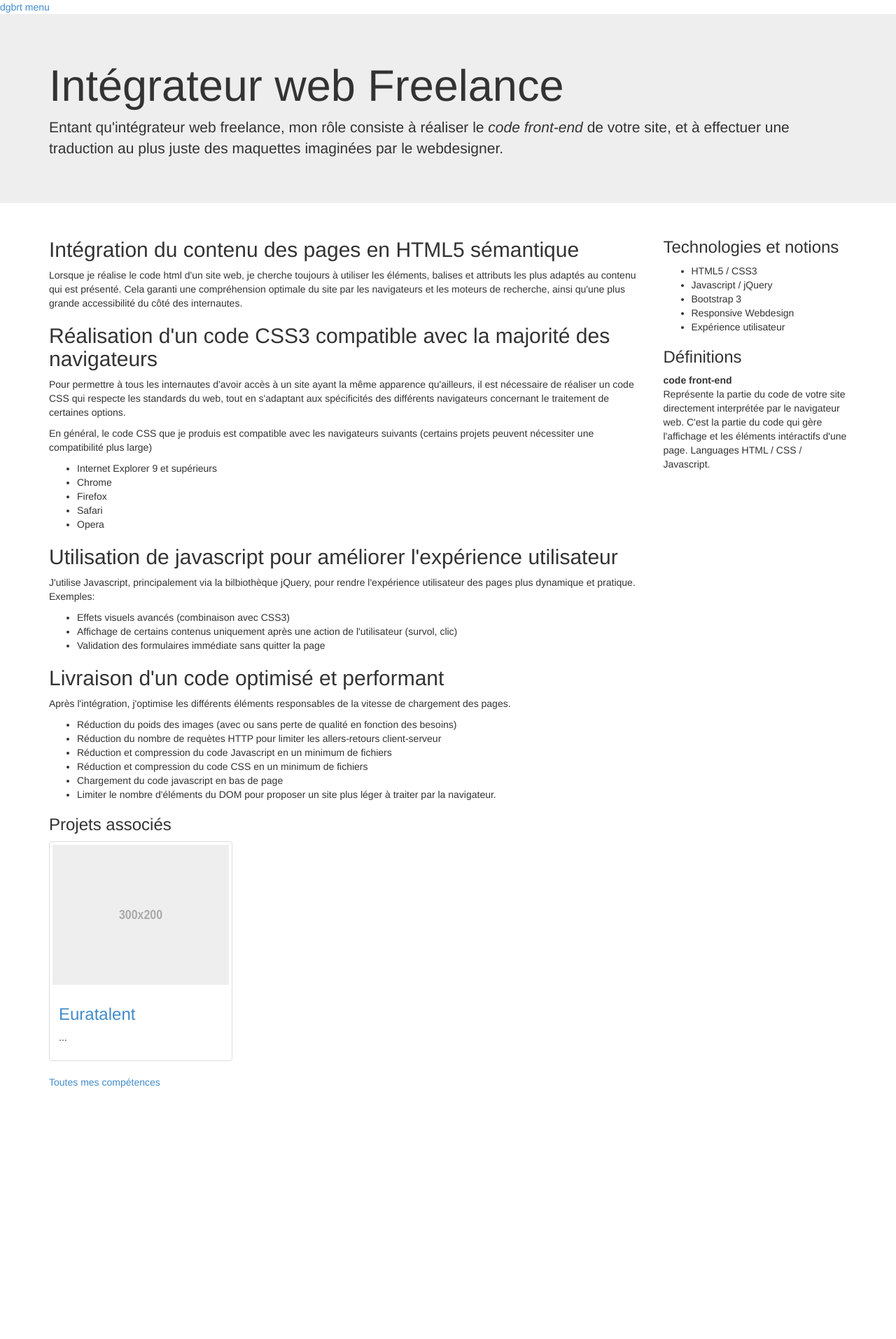
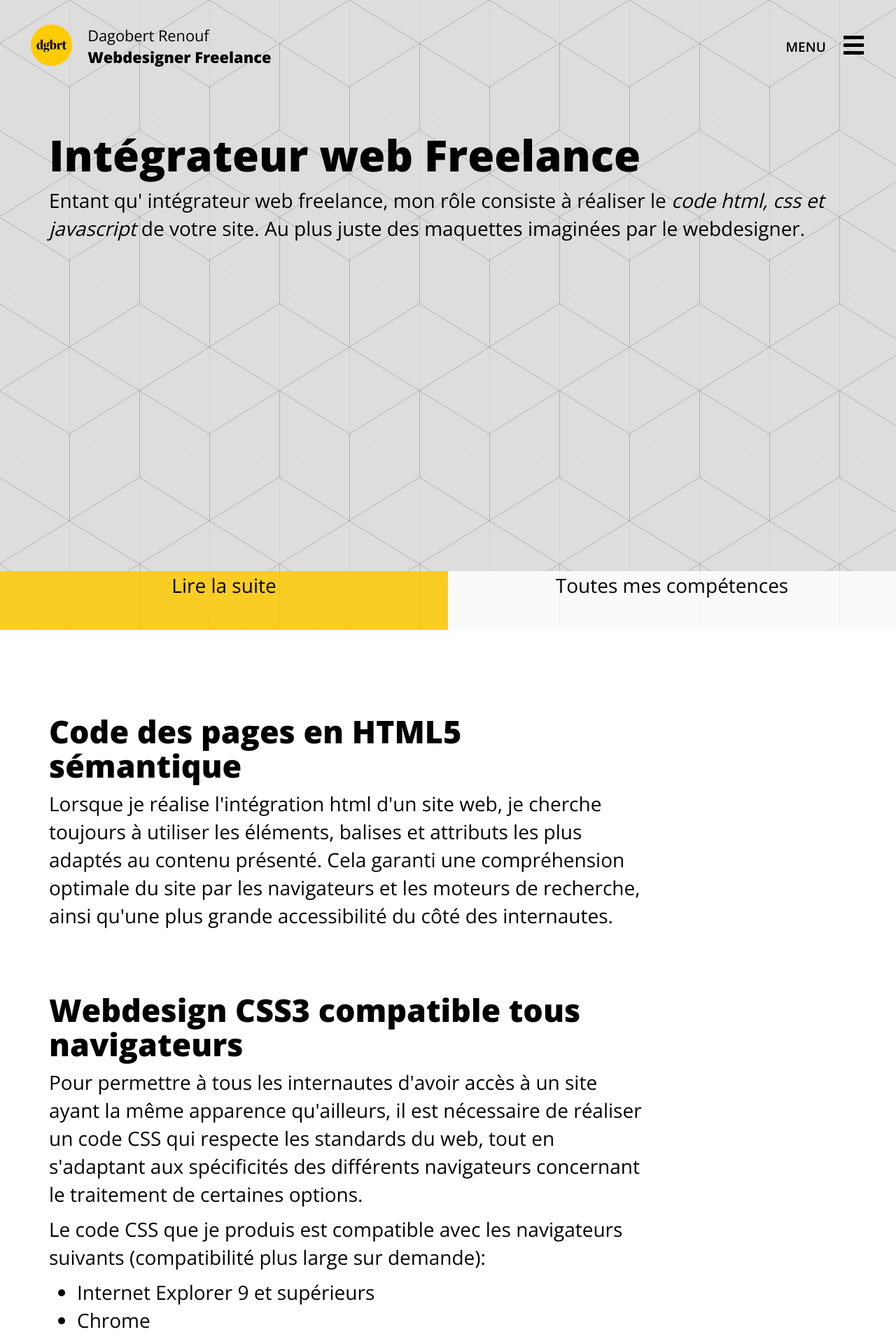
Before and after one commit to thedgbrt/dgbrt.fr, a Jekyll site: the page built from competences/integrateur-web-freelance/index.html, in a window 1280 px wide. Shown: the top 1913 px of the page at 70% size. Built offline with Jekyll 4.4.1, drawn with Linux system fonts in a browser that asks for light colours; nearby versions of some CDN libraries; before the commit the page ends 1556 px from its top, so only the background shows below that; some of the changed text lies outside the part shown.

Commit message:
Improved design of skill page

```diff
--- a/_includes/footer.html
+++ b/_includes/footer.html
@@ -26,15 +26,16 @@
         var bottomDoc = $(document).height();
         var p1Height = $("header.home-panel").height(); // height of main panel
 
-        if(bottomWin >= bottomDoc - 100){
-            // $("header.main").removeClass("bounceOutUp");
-            $("header.main").addClass("ontop bounceInDown animated");
-        }
-        if($("header.main").hasClass("ontop")){
-            if(topWin <= 100){
-                $("header.main").removeClass("ontop bounceInDown animated");
-            }
-        }
+
+        // if(bottomWin >= bottomDoc - 100){
+        //     // $("header.main").removeClass("bounceOutUp");
+        //     $("header.main").addClass("ontop bounceInDown animated");
+        // }
+        // if($("header.main").hasClass("ontop")){
+        //     if(topWin <= 100){
+        //         $("header.main").removeClass("ontop bounceInDown animated");
+        //     }
+        // }
         // if(topWin < p1Height/2){
         //     $("header.main").removeClass("bounceInDown");
         //     $("header.main").addClass("bounceOutUp");
--- a/_includes/header.html
+++ b/_includes/header.html
@@ -23,7 +23,7 @@
     <script type="text/javascript">try{Typekit.load();}catch(e){}</script>
 
     <!-- Main css -->
-    <!-- <link href="/css/main.css" rel="stylesheet"> -->
+    <link href="/css/main_simpler.css" rel="stylesheet">
 
     <!-- HTML5 shim and Respond.js IE8 support of HTML5 elements and media queries -->
     <!--[if lt IE 9]>
@@ -34,16 +34,16 @@
 
   <body>
 
-    <nav class="main">
+   <!--  <nav class="main">
       <a href="/">Accueil</a>
       <a href="/portfolio_webdesigner">Portfolio Webdesigner</a>
       <a href="/competences">Compétences</a>
       <a href="#contact">Contact</a>
-    </nav>
+    </nav> -->
 
     <header class="main">
-      <div class="bg-overlay"></div>
-      <span class="logo"><a id="logo" href="/">dgbrt</a></span><span class="nav-icon-wrapper" href="1">
+      <!-- <div class="bg-overlay"></div> -->
+      <span class="logo"><a id="logo" href="/"><span class="logo-img"></span>Dagobert Renouf<br><strong>Webdesigner Freelance</strong></a></span><span class="nav-icon-wrapper" href="1">
         <a class="nav-toggle" href="#">
           <span class="nav-label">menu</span>
           <div class="nav-icon">
--- a/competences/integrateur-web-freelance/index.html
+++ b/competences/integrateur-web-freelance/index.html
@@ -2,22 +2,25 @@
 layout: default
 published: true
 ---
-<header class="jumbotron">
+<header class="jumbotron skills">
 
 	<div class="container">
-		<h1>Intégrateur web Freelance</h1>
-		<p>Entant qu'intégrateur web freelance, mon rôle consiste à réaliser le <em>code front-end</em> de votre site, et à effectuer une traduction au plus juste des maquettes imaginées par le webdesigner.</p>
+		<h1 class="tk-acta-display">Intégrateur web Freelance</h1>
+		<p>Entant qu' intégrateur web freelance, mon rôle consiste à réaliser le <em>code html, css et javascript</em> de votre site. Au plus juste des maquettes imaginées par le webdesigner.</p>
+	</div>
+	<div class="nav">
+		<p><a href="#content">Lire la suite</a></p><p><a href="/competences/">Toutes mes compétences</a></p>
 	</div>
 
 </header>
 
-<article class="container">
+<article class="container" id="content">
 
 	<div class="row">
 
-		<section class="col-md-9">
+		<section class="col-lg-9">
 
-			<h2>Intégration du contenu des pages en HTML5 sémantique</h2>
+			<h2>Code des pages en HTML5 sémantique</h2>
 
 		<!-- 	<ul>
 				<li>Code HTML5 sémantique</li>
@@ -25,17 +28,17 @@ published: true
 				<li>Validité des pages aux normes W3C</li>
 			</ul> -->
 
-			<p>Lorsque je réalise le code html d'un site web, je cherche toujours à utiliser les éléments, balises et attributs les plus adaptés au contenu qui est présenté. Cela garanti une compréhension optimale du site par les navigateurs et les moteurs de recherche, ainsi qu'une plus grande accessibilité du côté des internautes.</p>
+			<p>Lorsque je réalise l'intégration html d'un site web, je cherche toujours à utiliser les éléments, balises et attributs les plus adaptés au contenu présenté. Cela garanti une compréhension optimale du site par les navigateurs et les moteurs de recherche, ainsi qu'une plus grande accessibilité du côté des internautes.</p>
 
 			<!-- <h3>Intérêt concrêt d'un code html5 sémantique</h3>
 			<p>Les malvoyants et personnes atteintes d'un handicap visuel utilisent un navigateur spécifique qui lit la page à haute voix. Lorsque le document HTML est correctement balisé, la lecture est fluide et compréhensible, sinon la page est inutilisable.<br>
 				<a href="http://www.redaction-web-seo.fr/blog/comment-mal-voyants-et-aveugles-surfent-sur-le-web/">Voir cet article</a>
 			</p> -->
 
-			<h2>Réalisation d'un code CSS3 compatible avec la majorité des navigateurs</h2>
+			<h2>Webdesign CSS3 compatible tous navigateurs</h2>
 			<!-- <p>Le CSS est le language qui permet au navigateur de donner une forme personalisée aux différents élements qui composent la page web: il détermine la couleur, la typographie, l'espace et la taille des éléments.</p> -->
 			<p>Pour permettre à tous les internautes d'avoir accès à un site ayant la même apparence qu'ailleurs, il est nécessaire de réaliser un code CSS qui respecte les standards du web, tout en s'adaptant aux spécificités des différents navigateurs concernant le traitement de certaines options.</p>
-			<p>En général, le code CSS que je produis est compatible avec les navigateurs suivants (certains projets peuvent nécessiter une compatibilité plus large)</p>
+			<p>Le code CSS que je produis est compatible avec les navigateurs suivants (compatibilité plus large sur demande):</p>
 			<ul>
 				<li>Internet Explorer 9 et supérieurs</li>
 				<li>Chrome</li>
@@ -47,22 +50,21 @@ published: true
 			<p>Malgré l'évolution rapide des navigateurs et de leurs performances, il reste toujours un pourcentage non négigeable d'utilisateurs qui possèdent une version ancienne et datée d'un navigateur. ne serait-ce que parcqu'ils surfent depuis leur bureaux et qu'il n'ont accès qu'au navigateur installé sur leur poste de travail. sur laquelle un site mal pensé peu poser des problèmes d'affichages allant jusqu'à l'impossibilité totale d'utiliser le site.</p> -->
 
 			<h2>Utilisation de javascript pour améliorer l'expérience utilisateur</h2>
-			<p>J'utilise Javascript, principalement via la bilbiothèque jQuery, pour rendre l'expérience utilisateur des pages plus dynamique et pratique. Exemples:</p>
+			<p>L'intégration du design d'un site web au format HTML est d'autant plus réussie qu'elle est soutenu par l'ajout d'effets visuels et d'interactivité dynamiques. J'utilise Javascript, principalement via la bilbiothèque jQuery, pour rendre l'expérience plus vivante et ergonomique.</p>
+			<p>Exemples:</p>
 			<ul>
 				<li>Effets visuels avancés (combinaison avec CSS3)</li>
 				<li>Affichage de certains contenus uniquement après une action de l'utilisateur (survol, clic)</li>
 				<li>Validation des formulaires immédiate sans quitter la page</li>
 			</ul>
 
-			<h2>Livraison d'un code optimisé et performant</h2>
-			<p>Après l'intégration, j'optimise les différents éléments responsables de la vitesse de chargement des pages.</p>
+			<h2>Optimisation des performances</h2>
+			<p>Après l'intégration, j'optimise les différents éléments responsables de la vitesse de chargement des pages. Cela permet aux internautes d'accéder au contenu plus vite et de manière plus fluide.</p>
+			<p>Exemples:</p>
 			<ul>
 				<li>Réduction du poids des images (avec ou sans perte de qualité en fonction des besoins)</li>
-				<li>Réduction du nombre de requètes HTTP pour limiter les allers-retours client-serveur</li>
-				<li>Réduction et compression du code Javascript en un minimum de fichiers</li>
-				<li>Réduction et compression du code CSS en un minimum de fichiers</li>
-				<li>Chargement du code javascript en bas de page</li>
-				<li>Limiter le nombre d'éléments du DOM pour proposer un site plus léger à traiter par la navigateur.</li>
+				<li>Réduction et compression du code Javascript et CSS en un minimum de fichiers</li>
+				<li>Limiter le nombre d'éléments du HTML/CSS pour réduire le nombre d'éléments à traiter par le navigateur.</li>
 			</ul>
 
 			<aside>
@@ -85,7 +87,7 @@ published: true
 
 		</section>
 
-		<aside class="col-md-3">
+		<aside class="col-lg-9">
 
 			<h3>Technologies et notions</h3>
 			<ul>
@@ -99,7 +101,7 @@ published: true
 			<h3>Définitions</h3>
 			<dl>
 				<dt>code front-end</dt>
-				<dd>Représente la partie du code de votre site directement interprétée par le navigateur web. C'est la partie du code qui gère l'affichage et les éléments intéractifs d'une page. Languages HTML / CSS / Javascript.</dd>
+				<dd>Représente la partie du code de votre site directement interprétée par le navigateur web. C'est ce qui gère l'affichage et les éléments intéractifs d'une page.</dd>
 			</dl>
 
 		</aside>
--- /dev/null
+++ b/css/main_simpler.css
@@ -0,0 +1,316 @@
+/*
+@yellow: #FFCB04;
+@black: #000;
+*/
+body, html{
+	height: 100%;
+}
+body{
+	color: #000;
+	font-family: 'Open Sans', sans-serif;
+	font-weight: 300;
+	font-size: 18px;
+	min-width: 320px;
+	min-height: 360px;
+}
+
+/* logo + navbar */
+header.main{
+	width: 100%;
+	min-width: 320px;
+	position: absolute;
+	vertical-align: middle;
+	height: auto;
+	text-align: justify;
+	z-index: 99999;
+	-webkit-transition: all 250ms;
+    -moz-transition: all 250ms;
+    -o-transition: all 250ms;
+    transition: all 250ms;
+}
+
+header.main.ontop{
+	/*border-top: 0.2em solid #FFCB04;*/
+	position: fixed;
+	-webkit-transition: all 250ms;
+    -moz-transition: all 250ms;
+    -o-transition: all 250ms;
+    transition: all 250ms;
+}
+header.main.ontop .bg-overlay{
+	height: 100%;
+	width: 100%;
+	position: absolute;
+	z-index: -1;
+	background: #fff;
+	opacity: 0.9;
+}
+
+.logo, .nav-icon-wrapper{ /* need this to align menu and logo vertically at all sizes */
+	margin: 1.6em 0 1em 0;
+	width: 50%;
+	display: inline-block;
+	/* IE 7 hack */
+	*zoom:1;
+	*display: inline;
+	vertical-align: middle;
+	font-size: 0.778em; /*14px */
+}
+.nav-icon-wrapper{
+	text-align: right;
+}
+.logo a{
+	color: #000;
+	text-decoration:none;
+}
+.logo-img{
+	color: #000;
+	background: url('../images/logo.svg') no-repeat;
+	width: 0em;
+	height: 0em;
+	/*text-indent: -9999px;*/
+	background-size: contain;
+	display: block;
+	width: 2.75em;
+	height: 2.75em;
+	margin: 0 1em 0 2em;
+	float: left;
+}
+.nav-toggle{
+	vertical-align: middle;
+	padding-top: 0.438em;
+	text-align: right;
+	vertical-align: middle;
+	font-size: 1em;
+	margin-right: 1em;
+	padding: 0.6em 1em 0.7em 1em;
+	-webkit-border-radius: 8px;
+	-moz-border-radius: 8px;
+	border-radius: 8px;
+	border: 2px solid transparent;
+	-webkit-transition: all 250ms;
+    -moz-transition: all 250ms;
+    -o-transition: all 250ms;
+    transition: all 250ms;
+}
+.nav-toggle:hover{
+	text-decoration:none;
+	color: #000;
+	border-color: #000;
+}
+
+.nav-toggle .nav-label {
+	text-transform: uppercase;
+	font-weight: 600;
+	padding-right: 1em;
+	color: #000;
+	font-size: 0.875em;
+}
+.nav-toggle .nav-label, .nav-toggle .nav-icon{
+	display: inline-block;
+	vertical-align: middle;
+}
+.nav-toggle .icon-bar {
+	width: 1.375em;
+	height: 0.25em;
+	border-radius: 0;
+	background: #000;
+	margin: 0;
+	margin-bottom: 0.25em;
+	padding: 0;
+	display: block;
+}
+
+header.main.ontop #logo{
+	height: 2.75em;
+	width: 2.75em;
+}
+
+header.main.ontop .nav-toggle:hover{
+	border-color: #FFCB04;
+	background-color: #fff;
+}
+
+/* type */
+
+h1, h2, h3, h4, h5, h6{
+	font-family: 'Open Sans', sans-serif;
+	font-weight: 800;
+}
+h1{
+	font-size: 2.2em;
+	font-weight: 700;
+}
+h2{
+	font-size: 1.6em;
+	margin-top: 2em;
+}
+h3{
+	font-size: 1em;
+	margin-top: 1em;
+}
+
+header > p{ /* sub headlines */
+	font-size: 1.238em;
+}
+
+/* buttons */
+
+button{
+	font-size: 1.143em;
+	font-weight: 300;
+	background-color: rgba(255, 206, 21, 0.85);
+	border: 2px solid rgba(255, 206, 21, 0.85);
+	padding: 1.3em 1.25em;
+	-webkit-border-radius: 12px;
+	-moz-border-radius: 12px;
+	border-radius: 12px;
+	-webkit-transition: all 250ms;
+    -moz-transition: all 250ms;
+    -o-transition: all 250ms;
+    transition: all 250ms;
+}
+
+header.home-panel button{
+	background-color: rgba(255, 206, 21, 0.85);
+	border-color: #000;
+	margin-top: 2em;
+}
+
+header.home-panel button:hover, header.home-panel button:focus{
+	background-color: rgba(255, 255, 255, 0.85);
+	border-color: rgba(255, 255, 255, 0.85);
+}
+
+/* home-panels */
+
+header.home-panel, section.home-panel, footer.home-panel{
+	min-height: 100%;
+	width: 100%;
+	text-align: center;
+}
+
+header.home-panel{
+	background: url("../images/homepage-main-bg.jpg") center center no-repeat #FFCB04 fixed;
+	background-size: contain;
+}
+
+header.home-panel .container > p{ /* sub headline */
+	font-size: 1.5em;
+}
+
+header.home-panel h1{
+	margin-top: 0.85em;
+}
+
+section.home-panel header > h2{
+	margin-top: 1.6em;
+}
+
+.skills{
+	background: url("../images/patt-custom-4b.jpg") repeat fixed;
+}
+
+.skills ul{
+	list-style-type: none;
+	list-style-position: outside;
+	padding-left: 0;
+}
+
+/* sub pages */
+.jumbotron{
+	padding:6em 0 0 0;
+}
+.jumbotron h1{
+	font-size: 2.2em;
+}
+.jumbotron p{
+	font-size: inherit;
+}
+
+.jumbotron.skills{
+	height: 100%;
+	overflow:hidden;
+	position:relative;
+}
+
+.jumbotron.skills .nav{
+	vertical-align: middle;
+	height: auto;
+	text-align: justify;
+	position:absolute;
+	bottom:0;
+	width: 100%;
+}
+
+.jumbotron.skills .nav p{
+	width: 50%;
+	margin:0;
+	display: inline-block;
+	/* IE 7 hack */
+	*zoom:1;
+	*display: inline;
+	vertical-align: middle;
+
+}
+.jumbotron.skills .nav p a{
+	color: #000;
+	text-decoration:none;
+	background: rgba(255, 255, 255, 0.85);
+	height: 3em;
+	text-align:center;
+	display:block;
+}
+
+.jumbotron.skills .nav p:first-child a{
+	background: rgba(255, 203, 4, 0.85);
+}
+
+
+@media (min-width: 768px) {
+ 	body{
+		font-size: 21px;
+	}
+	/*h1{
+		font-size: 4.9em;
+	}*/
+	/*#logo{
+		height: 5em;
+		width: 5em;
+	}*/
+}
+
+@media (min-width: 992px) {
+	body{
+		font-size: 28px;
+	}
+
+	.navbar-toggle .nav-label {
+	}
+
+	/*h1{
+		font-size: 6.5em;
+	}*/
+	/*h2{
+		font-size: 2.1em;
+	}*/
+
+	header.home-panel .container > p{
+		font-size: 2.286em;
+	}
+
+	header.home-panel button{
+		font-size: 1.714em;
+	}
+
+}
+
+@media (min-width: 1200px) {
+	/*body{
+		font-size: 28px;
+	}*/
+	/*h1{
+		font-size: 6.9em;
+	}*/
+
+}
```
Also changed, not shown: 1 other file.
